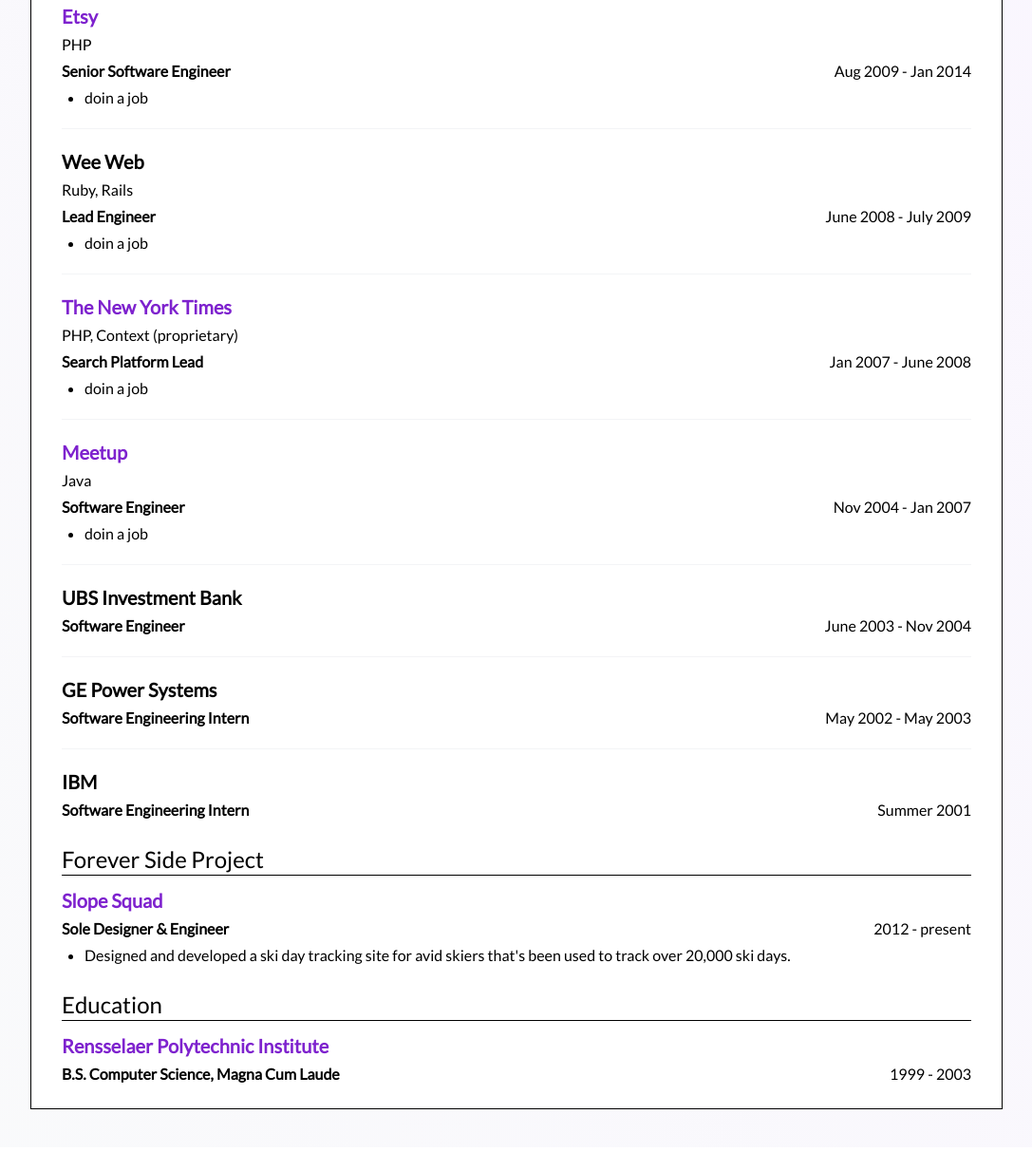
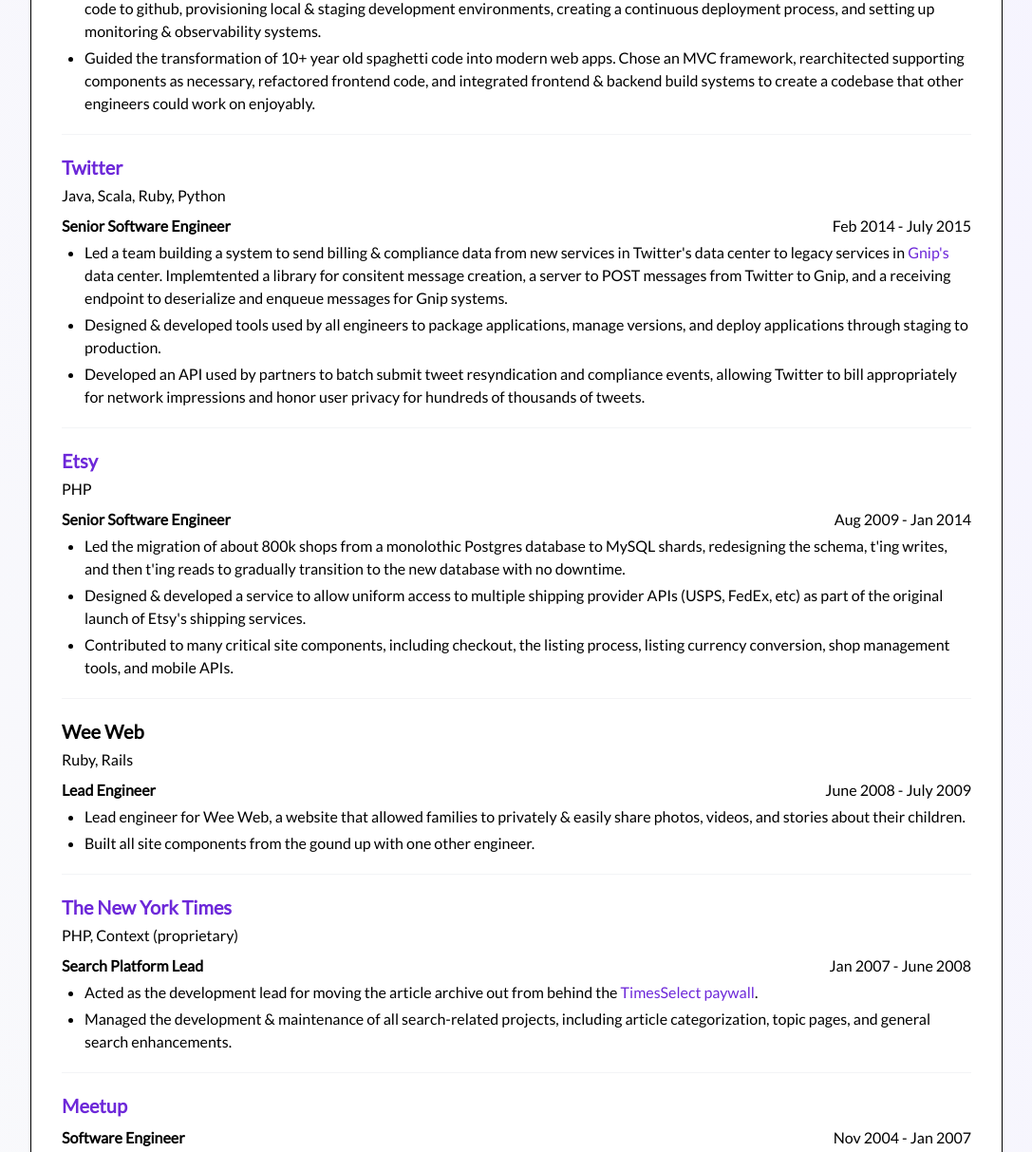
Before and after one commit to rachelv/magnetbox.org, a website: page resume/index.html in a window 1280 px wide. Shown: the part 807-2020 px from the top of the page at 95% size, without its empty margins (96-1183 px from the left). Drawn offline with Linux system fonts and the light colour scheme.

Commit message:
everything except checkin

```diff
--- a/resume/index.html
+++ b/resume/index.html
@@ -9,7 +9,7 @@
         <link href="https://fonts.googleapis.com/css?family=Lato" rel="stylesheet" />
         <link media="screen" rel="stylesheet" href="./styles-dist.css" />
     </head>
-    <body class="font-lato bg-gradient-to-bl from-purple-50 to-gray-50">
+    <body class="font-lato bg-gradient-to-bl from-violet-50 to-gray-50">
 
         <div class="container max-w-screen-lg mx-auto my-10 bg-white py-6
             px-3 sm:px-8
@@ -36,7 +36,7 @@
                         <div class="space-y-1">
                             <h3><a href="https://checkin.cc">Checkin</a></h3>
                             <p>PHP, Laravel, Svelte, AWS</p>
-                            <div class="flex justify-between">
+                            <div class="title">
                                 <b>Head of Engineering</b>
                                 <div>May 2021 - present</div>
                             </div>
@@ -49,20 +49,23 @@
 
                         <div class="space-y-1">
                             <h3><a href="https://www.adventureprojects.net">REI, Adventure Projects</a></h3>
-                            <p>PHP, Laravel, Vue, AWS</p>
-                            <div class="flex justify-between">
+                            <p>PHP, Laravel, Java, Vue, AWS</p>
+                            <div class="title">
                                 <b>Lead Software Engineer</b>
                                 <div>Feb 2019 - May 2020</div>
                             </div>
                             <ul>
-                                <li>doin a job</li>
+                                <li>Made Adventure Projects data available to and discoverable by teams at REI that needed it, established standardized ways to share this data between two separate stacks, ensured Adventure Projects sites met REI's SEO &amp; accessibility guidelines, and coordinated all engineering projects involving <a href="https://www.rei.com">rei.com</a>.</li>
+                                <li>Developed a more collaborative engineering culture as the Adventure Projects team grew to five engineers. Efforts included using PRs for increased transparency, holding engineering meetings for free-form topics and architecture reviews, instituting epic owners in Jira to promote code ownership by ICs, and encouraging 10% time for prototyping &amp; experimentation.</li>
                             </ul>
-                            <div class="flex justify-between">
+                            <div class="title">
                                 <b>Senior Software Engineer</b>
                                 <div>Aug 2015 - May 2019</div>
                             </div>
                             <ul>
-                                <li>doin a job</li>
+                                <li>With one other web engineer, handled all frontend and backend development, infrastructure, and development tooling for five websites with tens of millions of sessions per year.</li>
+                                <li>Transformed the development process from one that only supported one engineer to one that could support a team, including moving code to github, provisioning local &amp; staging development environments, creating a continuous deployment process, and setting up monitoring &amp; observability systems.</li>
+                                <li>Guided the transformation of 10+ year old spaghetti code into modern web apps. Chose an MVC framework, rearchitected supporting components as necessary, refactored frontend code, and integrated frontend &amp; backend build systems to create a codebase that other engineers could work on enjoyably.</li>
                             </ul>
                         </div>
 
@@ -71,12 +74,14 @@
                         <div class="space-y-1">
                             <h3><a href="https://twitter.com">Twitter</a></h3>
                             <p>Java, Scala, Ruby, Python</p>
-                            <div class="flex justify-between">
+                            <div class="title">
                                 <b>Senior Software Engineer</b>
                                 <div>Feb 2014 - July 2015</div>
                             </div>
                             <ul>
-                                <li>doin a job</li>
+                                <li>Led a team building a system to send billing &amp; compliance data from new services in Twitter's data center to legacy services in <a href="https://en.wikipedia.org/wiki/Gnip">Gnip's</a> data center. Implemtented a library for consitent message creation, a server to POST messages from Twitter to Gnip, and a receiving endpoint to deserialize and enqueue messages for Gnip systems.</li>
+                                <li>Designed &amp; developed tools used by all engineers to package applications, manage versions, and deploy applications through staging to production.</li>
+                                <li>Developed an API used by partners to batch submit tweet resyndication and compliance events, allowing Twitter to bill appropriately for network impressions and honor user privacy for hundreds of thousands of tweets.</li>
                             </ul>
                         </div>
 
@@ -85,12 +90,14 @@
                         <div class="space-y-1">
                             <h3><a href="https://www.etsy.com/">Etsy</a></h3>
                             <p>PHP</p>
-                            <div class="flex justify-between">
+                            <div class="title">
                                 <b>Senior Software Engineer</b>
                                 <div>Aug 2009 - Jan 2014</div>
                             </div>
                             <ul>
-                                <li>doin a job</li>
+                                <li>Led the migration of about 800k shops from a monolothic Postgres database to MySQL shards, redesigning the schema, t'ing writes, and then t'ing reads to gradually transition to the new database with no downtime.</li>
+                                <li>Designed &amp; developed a service to allow uniform access to multiple shipping provider APIs (USPS, FedEx, etc) as part of the original launch of Etsy's shipping services.</li>
+                                <li>Contributed to many critical site components, including checkout, the listing process, listing currency conversion, shop management tools, and mobile APIs.</li>
                             </ul>
                         </div>
 
@@ -99,12 +106,13 @@
                         <div class="space-y-1">
                             <h3>Wee Web</h3>
                             <p>Ruby, Rails</p>
-                            <div class="flex justify-between">
+                            <div class="title">
                                 <b>Lead Engineer</b>
                                 <div>June 2008 - July 2009</div>
                             </div>
                             <ul>
-                                <li>doin a job</li>
+                                <li>Lead engineer for Wee Web, a website that allowed families to privately &amp; easily share photos, videos, and stories about their children.</li>
+                                <li>Built all site components from the gound up with one other engineer.</li>
                             </ul>
                         </div>
 
@@ -113,12 +121,13 @@
                         <div class="space-y-1">
                             <h3><a href="https://www.nytimes.com">The New York Times</a></h3>
                             <p>PHP, Context (proprietary)</p>
-                            <div class="flex justify-between">
+                            <div class="title">
                                 <b>Search Platform Lead</b>
                                 <div>Jan 2007 - June 2008</div>
                             </div>
                             <ul>
-                                <li>doin a job</li>
+                                <li>Acted as the development lead for moving the article archive out from behind the <a href="https://archive.nytimes.com/www.nytimes.com/ref/membercenter/lettertoreaders.html">TimesSelect paywall</a>.</li>
+                                <li>Managed the development &amp; maintenance of all search-related projects, including article categorization, topic pages, and general search enhancements.</li>
                             </ul>
                         </div>
 
@@ -126,21 +135,17 @@
 
                         <div class="space-y-1">
                             <h3><a href="https://www.meetup.com">Meetup</a></h3>
-                            <p>Java</p>
-                            <div class="flex justify-between">
+                            <div class="title">
                                 <b>Software Engineer</b>
                                 <div>Nov 2004 - Jan 2007</div>
                             </div>
-                            <ul>
-                                <li>doin a job</li>
-                            </ul>
                         </div>
 
                         <hr class="border-gray-100"/>
 
                         <div class="space-y-1">
                             <h3>UBS Investment Bank</h3>
-                            <div class="flex justify-between">
+                            <div class="title">
                                 <b>Software Engineer</b>
                                 <div>June 2003 - Nov 2004</div>
                             </div>
@@ -150,7 +155,7 @@
 
                         <div class="space-y-1">
                             <h3>GE Power Systems</h3>
-                            <div class="flex justify-between">
+                            <div class="title">
                                 <b>Software Engineering Intern</b>
                                 <div>May 2002 - May 2003</div>
                             </div>
@@ -160,7 +165,7 @@
 
                         <div class="space-y-1">
                             <h3>IBM</h3>
-                            <div class="flex justify-between">
+                            <div class="title">
                                 <b>Software Engineering Intern</b>
                                 <div>Summer 2001</div>
                             </div>
@@ -173,12 +178,12 @@
                     <h2>Forever Side Project</h2>
                     <div class="space-y-1">
                         <h3><a href="https://www.slopesquad.com">Slope Squad</a></h3>
-                        <div class="flex justify-between">
+                        <div class="title">
                             <b>Sole Designer &amp; Engineer</b>
                             <div>2012 - present</div>
                         </div>
                         <ul>
-                            <li>Designed and developed a ski day tracking site for avid skiers that's been used to track over 20,000 ski days.</li>
+                            <li>Ongoing design &amp; development of a ski day tracking site for avid skiers that's been used to track over 20,000 ski days.</li>
                         </ul>
                     </div>
                 </div>
@@ -187,7 +192,7 @@
                     <h2>Education</h2>
                     <div class="space-y-1">
                         <h3><a href="https://rpi.edu/">Rensselaer Polytechnic Institute</a></h3>
-                        <div class="flex justify-between">
+                        <div class="title">
                             <b>B.S. Computer Science, Magna Cum Laude</b>
                             <div>1999 - 2003</div>
                         </div>
--- a/resume/styles-src.css
+++ b/resume/styles-src.css
@@ -4,12 +4,18 @@
 
 ul {
     @apply list-disc;
+    @apply space-y-1;
 }
 
 li {
     @apply ml-6;
 }
 
+div.title {
+    @apply flex;
+    @apply justify-between;
+    @apply pt-1;
+}
 
 h1 {
     @apply text-3xl;
@@ -27,5 +33,10 @@
 }
 
 a {
-    @apply text-purple-700;
+    @apply text-violet-700;
 }
+
+a:hover {
+    @apply text-violet-900;
+    @apply underline;
+}
```
Also changed, not shown: resume/styles-dist.css.
